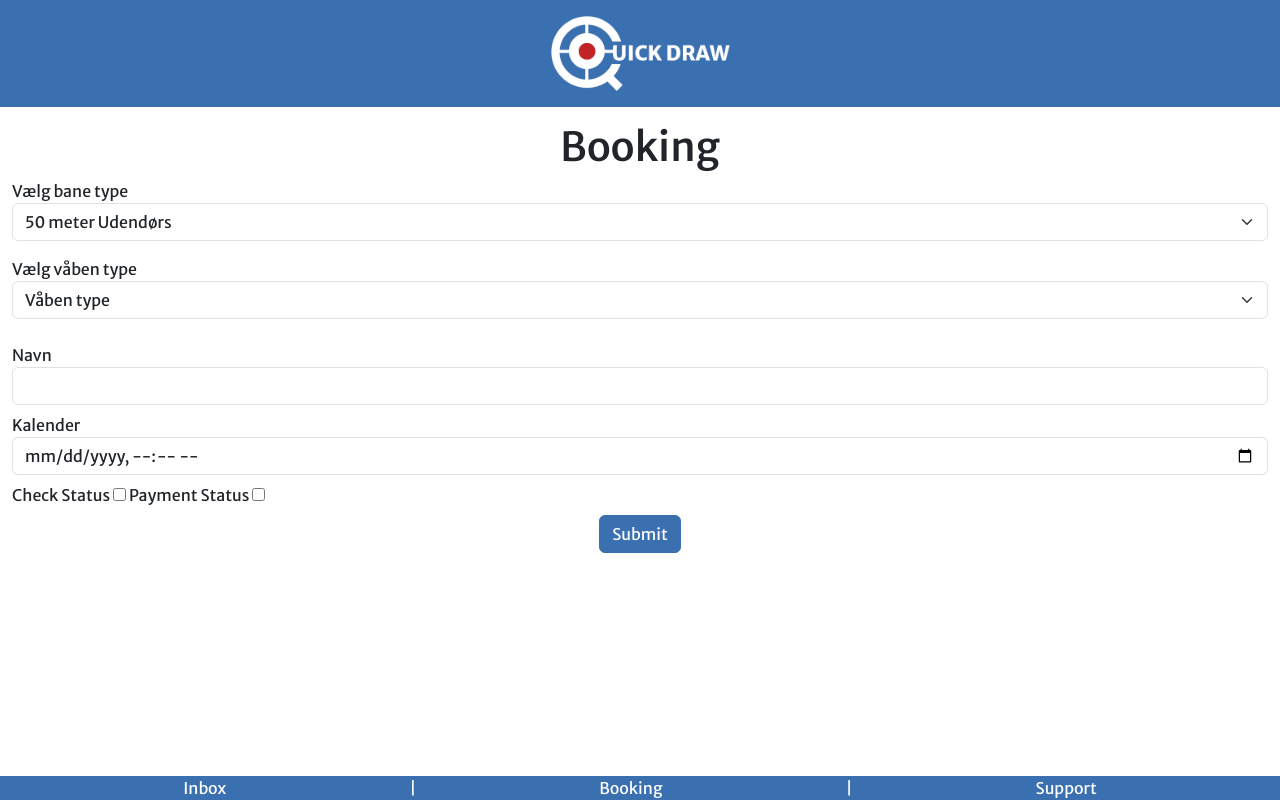
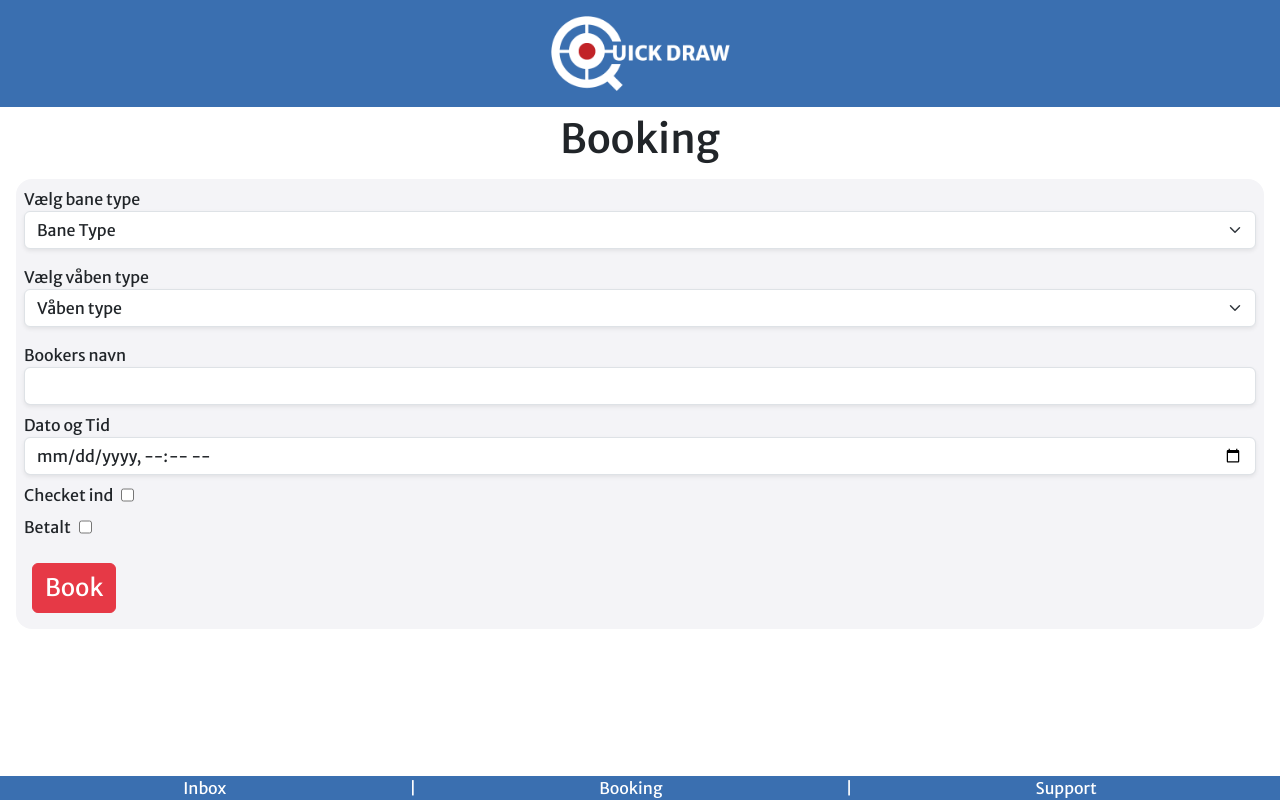
Before and after one commit to TohmasKronborg/SaaSSkydebane, a PHP site: page /booking.php in a window 1280 px wide. Run offline with PHP 8.4, Linux system fonts and the light colour scheme; style sheets or scripts are compiled from the project's sources.

Commit message:
Har stylet booking siden og tilføjede vores logo header som en include

```diff
--- a/booking.php
+++ b/booking.php
@@ -61,16 +61,18 @@ if (!empty($_POST["data"])) {
 </head>
 <body class="d-flex flex-column">
 
-<div class="text-center bg-qBlaa pb-3 pt-3">
-    <img src="images/whitelogo.png" class="img-fluid" alt="logo" width="179" height="75">
-</div>
+<?php
+include("includes/logoHeader.php");
+?>
 
-<div class="container-fluid mt-3 mb-3">
-    <h1 class="text-center">Booking</h1>
+<h1 class="text-center m-0 mt-2">Booking</h1>
+
+<div class="p-2 m-3 bg-qGraa rounded-4">
     <form action="booking.php" method="post">
         <div class="mb-3">
             <label for="laneId">Vælg bane type</label>
-            <select name="data[lane_id]" id="laneId" class="form-select">
+            <select name="data[lane_id]" id="laneId" class="form-select shadow-sm" required>
+                <option value="">Bane Type</option>
                 <option value="1">50 meter Udendørs</option>
                 <option value="2">100 meter Udendørs</option>
                 <option value="3">50 meter Indendørs</option>
@@ -80,7 +82,7 @@ if (!empty($_POST["data"])) {
 
         <div class="mb-3">
             <label for="firearm">Vælg våben type</label>
-            <select class="form-select" id="firearm" name="data[firearm_id]" required>
+            <select class="form-select shadow-sm" id="firearm" name="data[firearm_id]" required>
                 <option selected>Våben type</option>
                 <option value="1">Luftgevær</option>
                 <option value="2">Luftpistol</option>
@@ -93,25 +95,30 @@ if (!empty($_POST["data"])) {
 
         <!-- Name Input (Reverted to previous version) -->
         <div>
-            <label class="mt-2" for="name">Navn</label>
-            <input class="form-control" type="text" id="name" name="data[user_name]">
+                <label for="name">Bookers navn</label>
+            <input class="form-control shadow-sm" type="text" id="name" name="data[user_name]" required>
         </div>
 
         <!-- Reservation Time -->
         <div>
-            <label class="mt-2" for="kalender">Kalender</label>
-            <input class="form-control" type="datetime-local" id="kalender" name="data[reservation_time]" required>
+            <label class="mt-2" for="kalender">Dato og Tid</label>
+            <input class="form-control shadow-sm" type="datetime-local" id="kalender" name="data[reservation_time]" required>
         </div>
 
-        <label for="check_status" class="mt-2">Check Status</label>
-        <input type="checkbox" id="check_status" name="data[check_status]" value="1">
+        <div class="d-flex gap-2 mt-2">
+            <label for="check_status">Checket ind</label>
+            <input type="checkbox" id="check_status" name="data[check_status]" value="1" class="form-check m-0">
+        </div>
 
-        <label for="payment_check" class="mt-2">Payment Status</label>
-        <input type="checkbox" id="payment_check" name="data[payment_status]" value="1">
+        <div class="d-flex gap-2 mt-2">
+            <label for="payment_check">Betalt</label>
+            <input type="checkbox" id="payment_check" name="data[payment_status]" value="1" class="form-check m-0">
+        </div>
+
 
         <!-- Submit Button -->
-        <div class="col-12 d-flex justify-content-center mt-2">
-            <button type="submit" class="btn btn-qBlaa">Submit</button>
+        <div class="m-2 mt-4">
+            <button type="submit" class="btn btn-qRod fs-4 text-white">Book</button>
         </div>
     </form>
 
--- /dev/null
+++ b/includes/logoHeader.php
@@ -0,0 +1,3 @@
+<div class="text-center bg-qBlaa pb-3 pt-3">
+    <img src="images/whitelogo.png" class="img-fluid" alt="logo" width="179" height="75">
+</div>
```
